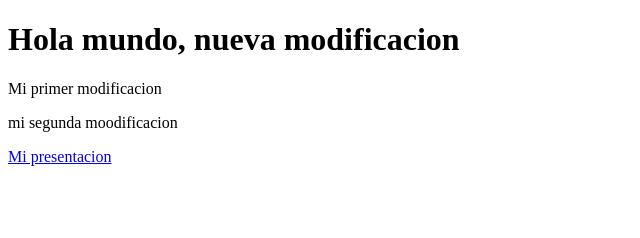
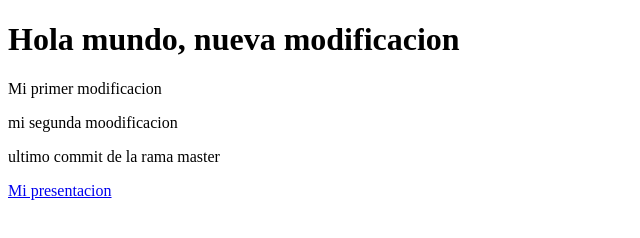
Before and after one commit to Erickfersi1/aweb.19.html0, a plain HTML site: page index.html in a window 1280 px wide. Shown: the whole page, without its empty margins (0-640 px from the left). Drawn offline with Linux system fonts and the light colour scheme.

Commit message:
ultimo commit en rama master

```diff
--- a/index.html
+++ b/index.html
@@ -10,6 +10,7 @@
     <h1>Hola mundo, nueva modificacion</h1>
     <p>Mi primer modificacion</p>
     <p>mi segunda moodificacion</p>
+    <p>ultimo commit de la rama master</p>
     <a href="presentacion.html">Mi presentacion</a>
 
 </body>
```
